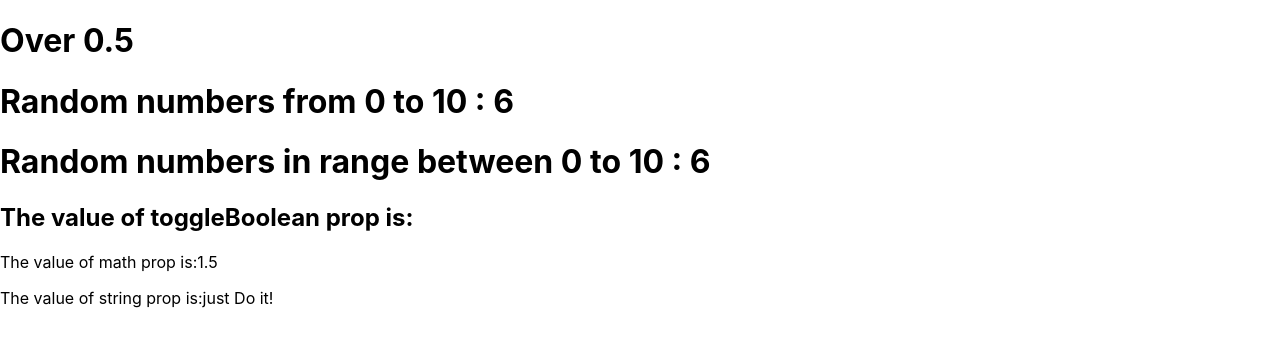
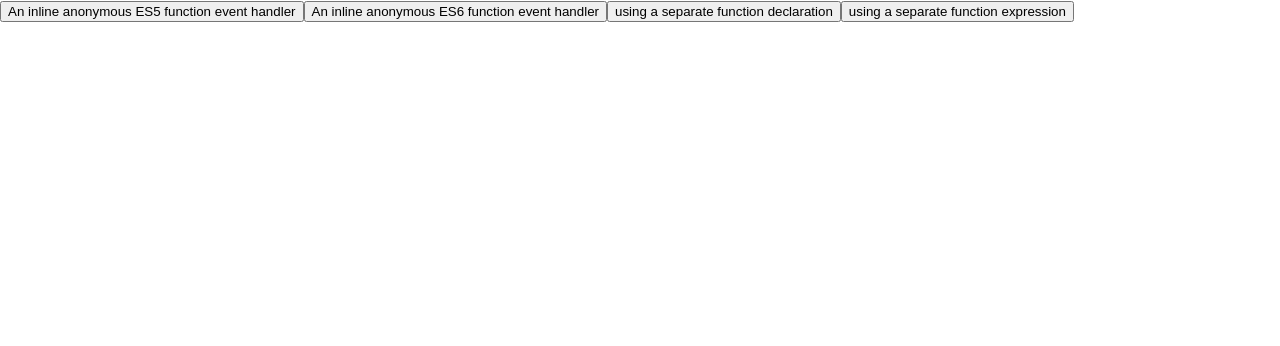
Before and after one commit to HtetMinPaing/React-Lab, a React (Create React App) app in the folder firstapp/: page / in a window 1280 px wide. Shown: the top 346 px of the page. Built offline with nearby package versions, Linux system fonts and the light colour scheme.

Commit message:
Some changes

```diff
--- a/firstapp/src/App.js
+++ b/firstapp/src/App.js
@@ -1,14 +1,11 @@
 import './App.css';
 
-import { Example,Example2,Example3,Expression } from './Exercise/TernaryOperator';
+import Btn from './Exercise/EventHandlingAndEmbeddedExpression';
 
 function App() {
   return (
     <div>
-      <Example/>
-      <Example2/>
-      <Example3/>
-      <Expression/>
+      <Btn/>
     </div>
   );
 }
--- /dev/null
+++ b/firstapp/src/Exercise/EventHandlingAndEmbeddedExpression.js
@@ -0,0 +1,49 @@
+function Example1() {
+    return (
+        <button onClick={function () { console.log("Example-1") }}>
+            An inline anonymous ES5 function event handler
+        </button>
+    )
+}
+
+function Example2(){
+    return(
+        <button onClick={()=>{console.log("Example-2")}}>
+             An inline anonymous ES6 function event handler
+        </button>
+    )
+}
+
+function Example3(){
+    function third (){
+        console.log("Example-3")
+    }
+    return(
+        <button onClick={third}>
+            using a separate function declaration
+        </button>
+    )
+}
+
+function Example4(){
+    const fourth = () => console.log("Example-4")
+
+    return(
+        <button onClick={fourth}>
+            using a separate function expression
+        </button>
+    )
+}
+
+function Btn(){
+    return(
+        <div>
+            <Example1/>
+            <Example2/>
+            <Example3/>
+            <Example4/>
+        </div>
+    )
+}
+
+export default Btn;
```
Also changed, not shown: firstapp/src/Exercise/EventHandling.js (added, +29 -0 lines), firstapp/src/Exercise/TernaryOperator.js (+8 -0 lines), firstapp/src/Lab2MultipleComponents/Card.js (added, +28 -0 lines).
